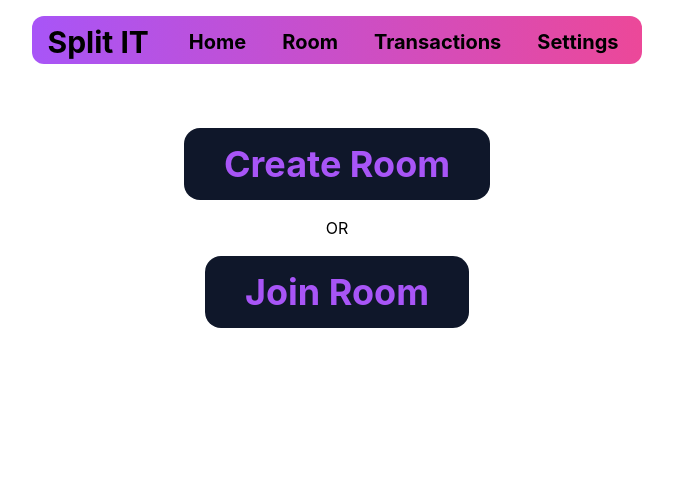
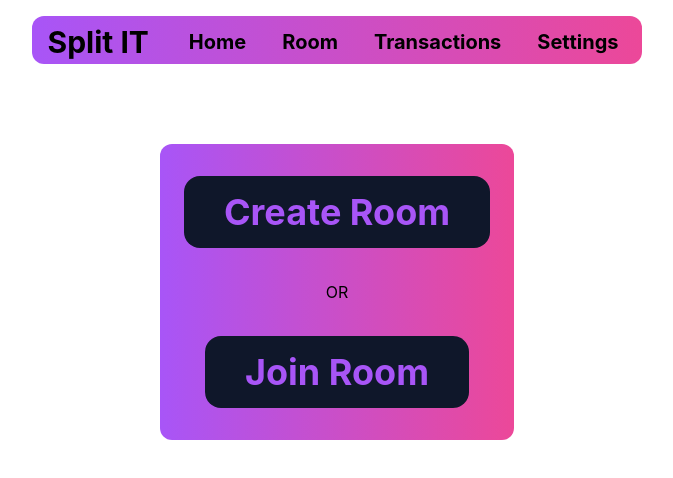
Before and after one commit to ayush035/SplitIT, a Next.js app in the folder splitit/: page / in a window 1280 px wide. Shown: the top 478 px of the page, without its empty margins (303-976 px from the left). Built offline with nearby package versions, Linux system fonts and the light colour scheme.

Commit message:
Update index.tsx

```diff
--- a/splitit/pages/index.tsx
+++ b/splitit/pages/index.tsx
@@ -6,15 +6,15 @@ import Navbar from '../components/Navbar'
 export default function Home() {
   return (
     <div>
-       <Head>
+      <Head>
     <title>SplitIT</title>
       <meta name="description" content="Generated by create next app" />
         {/* <link rel="icon" href="/favicon.ico" /> */}
       </Head>
       <Navbar />
-
-      <main className='my-16 rounded-xl'>
-        <div className='flex justify-center items-center my-4'>
+      <div className='flex justify-center items-center'>
+      <main className='my-16 rounded-xl bg-gradient-to-r from-purple-500 to-pink-500 '>
+        <div className='flex justify-center items-center my-8 mx-6'>
           <div className='rounded-2xl bg-slate-900 '>
             <button className=' text-4xl text-purple-500 cursor-pointer  transition ease-in-out delay-50 hover:-translate-y-2 rounded-3xl font-bold my-4 mx-10'>
               Create Room
@@ -29,7 +29,7 @@ export default function Home() {
 
 
 
-        <div className='flex justify-center items-center my-4'>
+        <div className='flex justify-center items-center my-8'>
           <div className='rounded-2xl bg-slate-900 '>
             <button className=' text-4xl text-purple-500 cursor-pointer  transition ease-in-out delay-50 hover:-translate-y-2 rounded-3xl font-bold my-4 mx-10'>
             Join Room
@@ -38,8 +38,9 @@ export default function Home() {
           </div>
 
         </div>
+      </main>
+      </div>
 
-      </main>
 
 
     </div>
```
